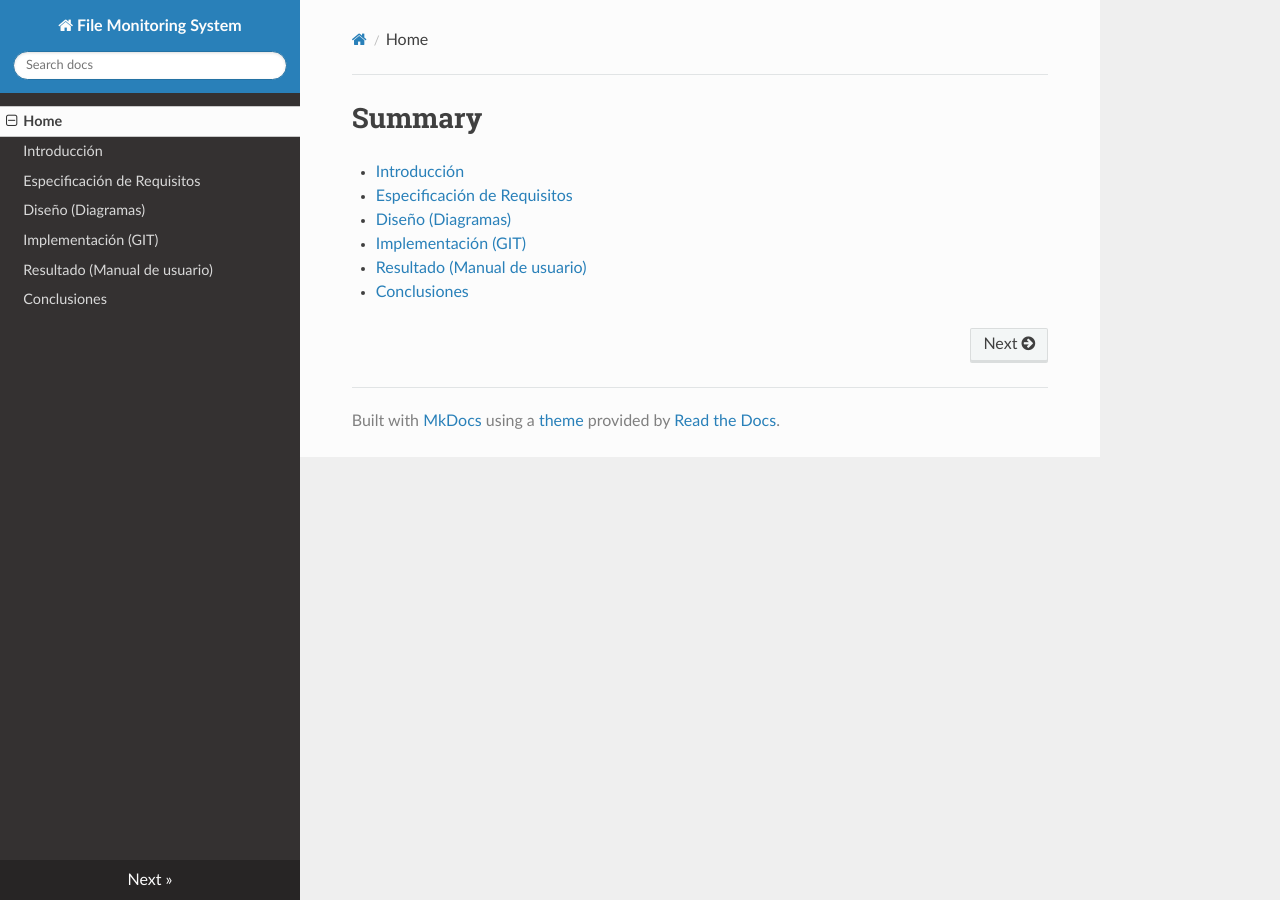
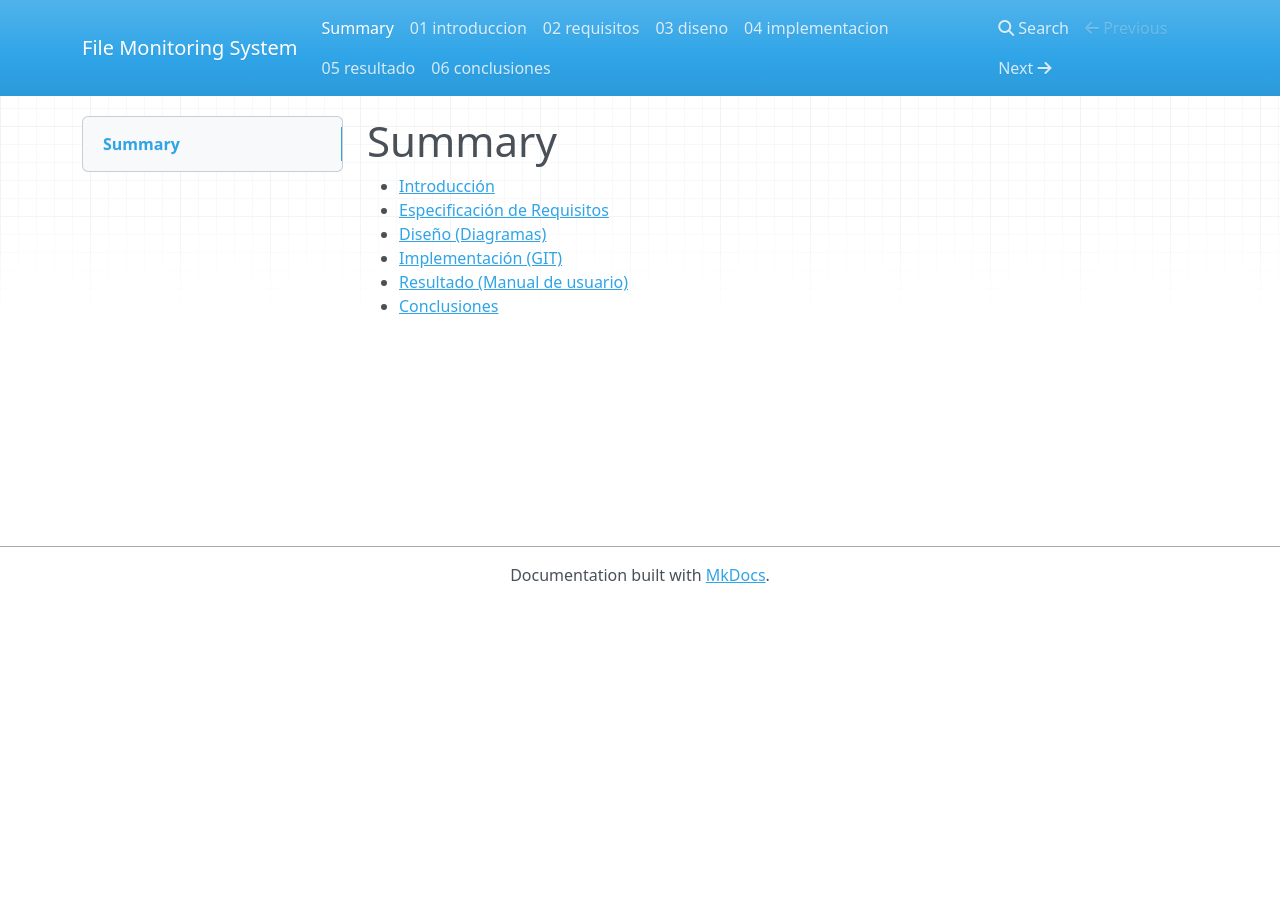
Before and after one commit to JuanraDAM/FileMonitoringSystem, an MkDocs documentation site: the page built from docs/index.md, in a window 1280 px wide. Built offline with MkDocs 1.6.1, drawn with Linux system fonts in a browser that asks for light colours; nearby versions of some CDN libraries; part of the change alters nothing that is shown.

```diff
--- a/mkdocs.yml
+++ b/mkdocs.yml
@@ -6,21 +6,22 @@ site_dir: site
 use_directory_urls: false
 
 theme:
-  name: readthedocs     # ← tema Read the Docs, muy estable con código
+  name: mkdocs          # puedes usar 'mkdocs' o 'github' si lo tienes instalado
+
+plugins:
+  - search
+  - mermaid2            # si sigues queriendo Mermaid
 
 markdown_extensions:
+  #1) mdx_truly_sane_lists para listas profundizadas sin líos
+  - mdx_truly_sane_lists:
+      nested_indent: 2   # número de espacios para cada nivel (igual que GFM)
+      truly_sane: true
+
+  #2) el resto de tus extensiones habituales
   - toc:
-      permalink: true   # añade enlaces “§” junto a cada título
-  - admonition         # para bloques tipo nota/advertencia
-  - fenced_code        # fuerza triple-backticks para todo bloque de código
+      permalink: true
+  - admonition
+  - fenced_code
   - codehilite:
-      guess_lang: false # resaltado sin “adivinar” el lenguaje
-
-nav:
-  - Home: index.md
-  - Introducción: 01-introduccion.md
-  - Especificación de Requisitos: 02-requisitos.md
-  - Diseño (Diagramas): 03-diseno.md
-  - Implementación (GIT): 04-implementacion.md
-  - Resultado (Manual de usuario): 05-resultado.md
-  - Conclusiones: 06-conclusiones.md
+      guess_lang: false
```
